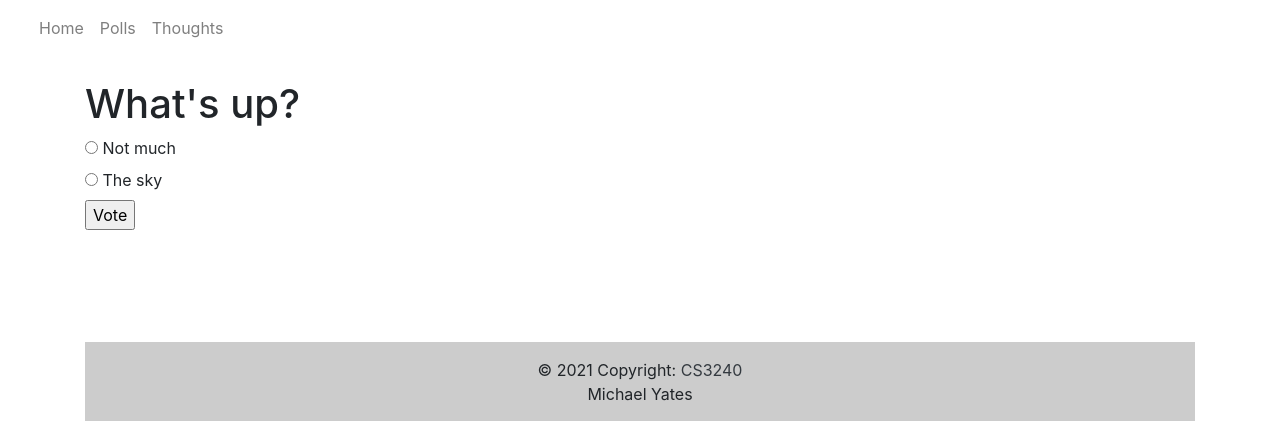
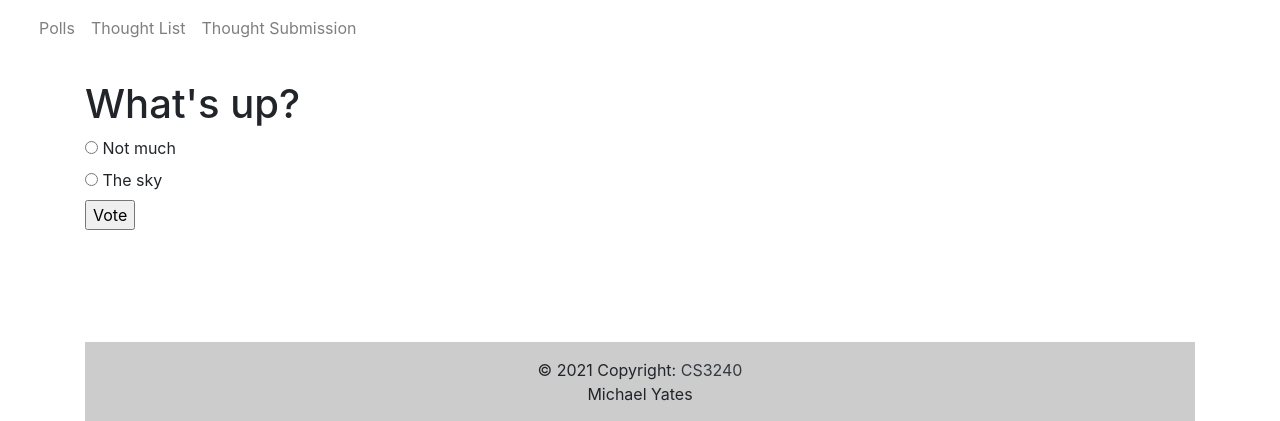
Before and after one commit to Mike-Yates/Django_project, a Django app: page /polls/1/ in a window 1280 px wide. Shown: the top 421 px of the page. Run offline with Django 3.2, Linux system fonts and the light colour scheme; data comes from the database, SQL or seed files in the repository; some libraries are stand-ins or nearby versions.

Commit message:
changed the top view a bit to include thoughts submission and thoughts list.

```diff
--- a/polls/templates/polls/base.html
+++ b/polls/templates/polls/base.html
@@ -20,13 +20,13 @@
       <div class="collapse navbar-collapse" id="navbarExample01">
         <ul class="navbar-nav me-auto mb-2 mb-lg-0">
           <li class="nav-item">
-            <a class="nav-link" href="/polls">Home</a>
-          </li>
-          <li class="nav-item">
             <a class="nav-link" href="/polls">Polls</a>
           </li>
           <li class="nav-item">
-            <a class="nav-link" href="/polls/thoughts">Thoughts</a>
+            <a class="nav-link" href="/polls/thoughts/list">Thought List</a>
+          </li>
+          <li class="nav-item">
+            <a class="nav-link" href="/polls/thoughts">Thought Submission</a>
           </li>
         </ul>
       </div>
```
